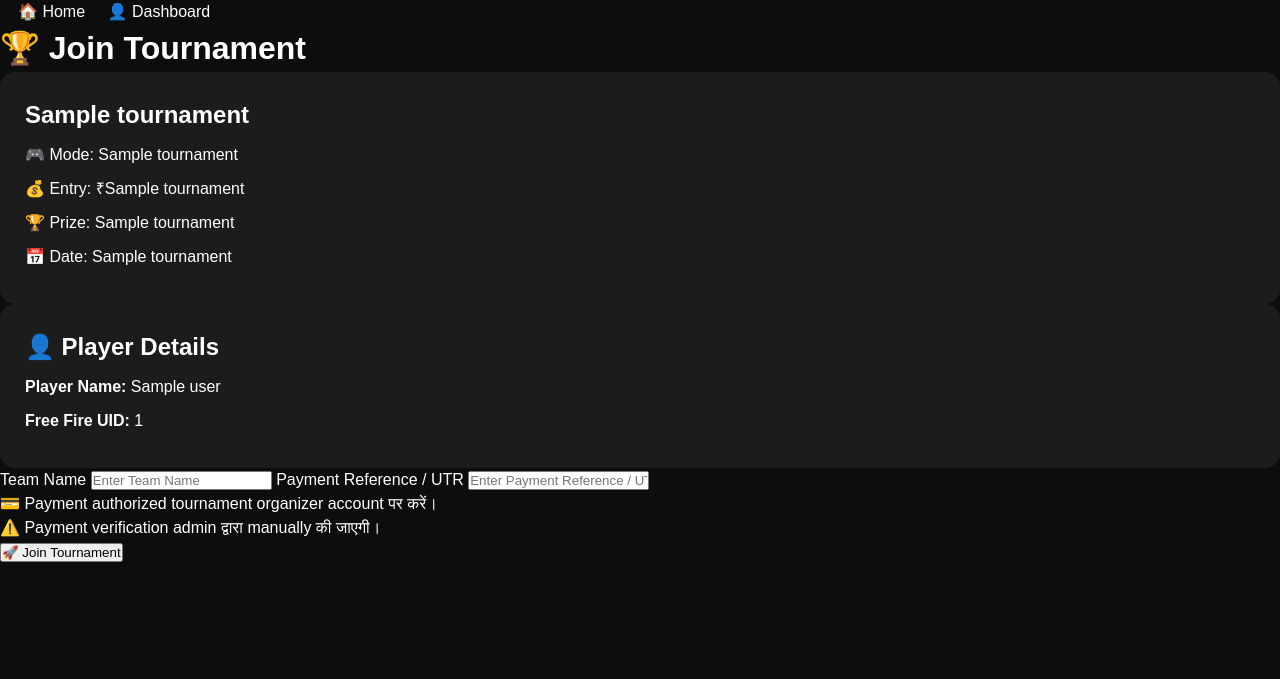
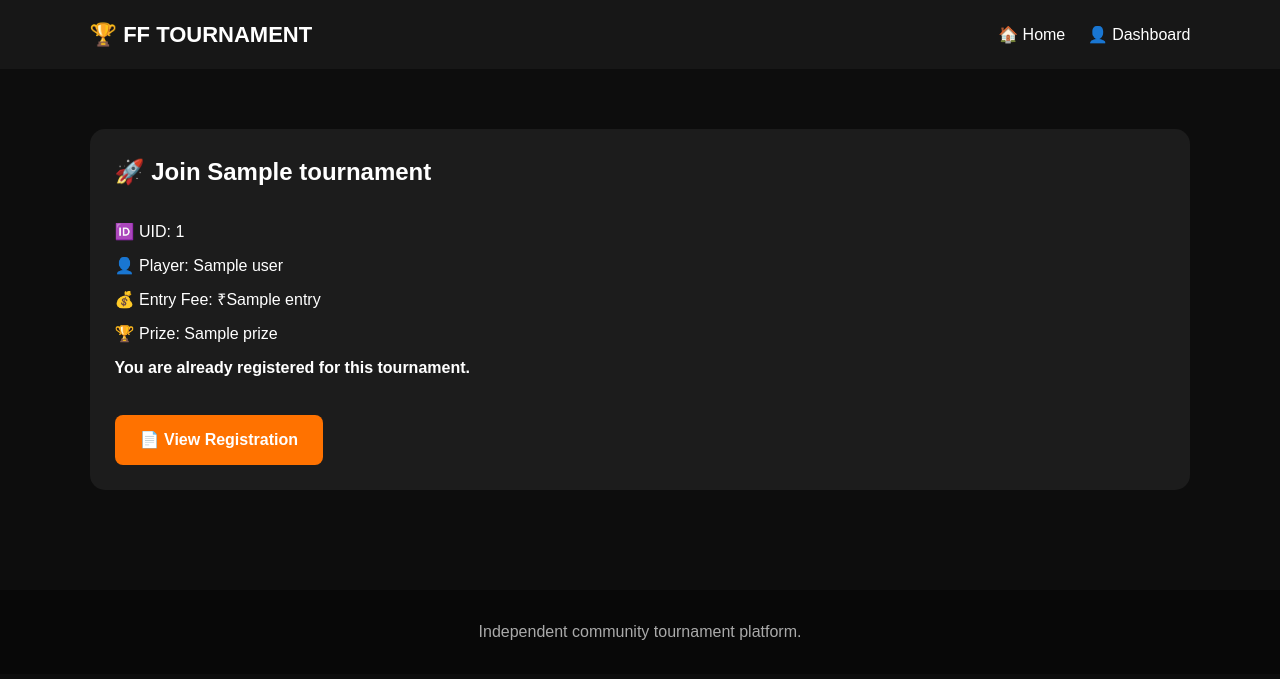
Before and after one commit to workload139-creator/Freefire-touranament, a Flask app: page /join-tournament/1 in a window 1280 px wide. Shown: the top 679 px of the page. Run offline with Flask 3, Linux system fonts and the light colour scheme; the visitor is signed in with stand-in values (Sample User, id 1); a database or web service that is not in the repository returns one stand-in record (values such as "Sample title"); some libraries are stand-ins or nearby versions.

Commit message:
Refactor join tournament HTML template

```diff
--- a/templates/join_tournament.html
+++ b/templates/join_tournament.html
@@ -6,85 +6,116 @@
 <title>Join Tournament</title>
 <link rel="stylesheet" href="{{ url_for('static', filename='style.css') }}">
 </head>
+
 <body>
+
+<header>
+
+<div class="logo">🏆 FF TOURNAMENT</div>
 
 <nav>
 <a href="{{ url_for('index') }}">🏠 Home</a>
 <a href="{{ url_for('player_dashboard') }}">👤 Dashboard</a>
 </nav>
 
-<div class="container">
+</header>
 
-    <h1>🏆 Join Tournament</h1>
+<section class="section">
 
 <div class="card">
 
-        <h2>{{ tournament[1] }}</h2>
-
-        <p>🎮 Mode: {{ tournament[2] }}</p>
-        <p>💰 Entry: ₹{{ tournament[3] }}</p>
-        <p>🏆 Prize: {{ tournament[4] }}</p>
-        <p>📅 Date: {{ tournament[5] }}</p>
-
-    </div>
-
-    {% if error %}
-        <div class="error">{{ error }}</div>
-    {% endif %}
-
-    <div class="card">
-
-        <h2>👤 Player Details</h2>
+<h1>
+🚀 Join {{ tournament['name'] }}
+</h1>
 
 <p>
-            <b>Player Name:</b>
-            {{ player[1] }}
+🆔 UID:
+{{ player['ff_uid'] }}
 </p>
 
 <p>
-            <b>Free Fire UID:</b>
-            {{ player[2] }}
+👤 Player:
+{{ player['player_name'] }}
 </p>
 
-    </div>
+<p>
+💰 Entry Fee:
+₹{{ tournament['entry'] }}
+</p>
 
-    <form method="POST">
+<p>
+🏆 Prize:
+{{ tournament['prize'] }}
+</p>
 
-        <label>Team Name</label>
+{% if existing %}
+
+<p class="status pending">
+You are already registered for this tournament.
+</p>
+
+<a
+href="{{ url_for('registration.my_registration', tournament_id=tournament['id']) }}"
+class="btn"
+>
+📄 View Registration
+</a>
+
+{% elif tournament['status'] != 'Registration Open' %}
+
+<p class="status pending">
+Registration is closed.
+</p>
+
+{% else %}
+
+<p>
+Payment करने के बाद authorized organizer के payment account से मिला
+reference/UTR नीचे दर्ज करें।
+</p>
+
+<form
+method="POST"
+action="{{ url_for('registration.join_tournament', tournament_id=tournament['id']) }}"
+>
+
+<label>
+Team Name (optional)
+</label>
 
 <input
 type="text"
 name="team_name"
-            placeholder="Enter Team Name"
-            required
 >
 
-        <label>Payment Reference / UTR</label>
+<label>
+Payment Reference / UTR
+</label>
 
 <input
 type="text"
 name="payment_ref"
-            placeholder="Enter Payment Reference / UTR"
 required
 >
 
-        <p>
-            💳 Payment authorized tournament organizer
-            account पर करें।
-        </p>
-
-        <p>
-            ⚠️ Payment verification admin द्वारा manually
-            की जाएगी।
-        </p>
-
-        <button type="submit">
-            🚀 Join Tournament
+<button
+class="btn"
+type="submit"
+>
+💳 Submit Registration
 </button>
 
 </form>
 
+{% endif %}
+
 </div>
+
+</section>
+
+<footer>
+<p>Independent community tournament platform.</p>
+</footer>
 
 </body>
 </html>
```
Lines whose indentation alone changed are shown as unchanged.
